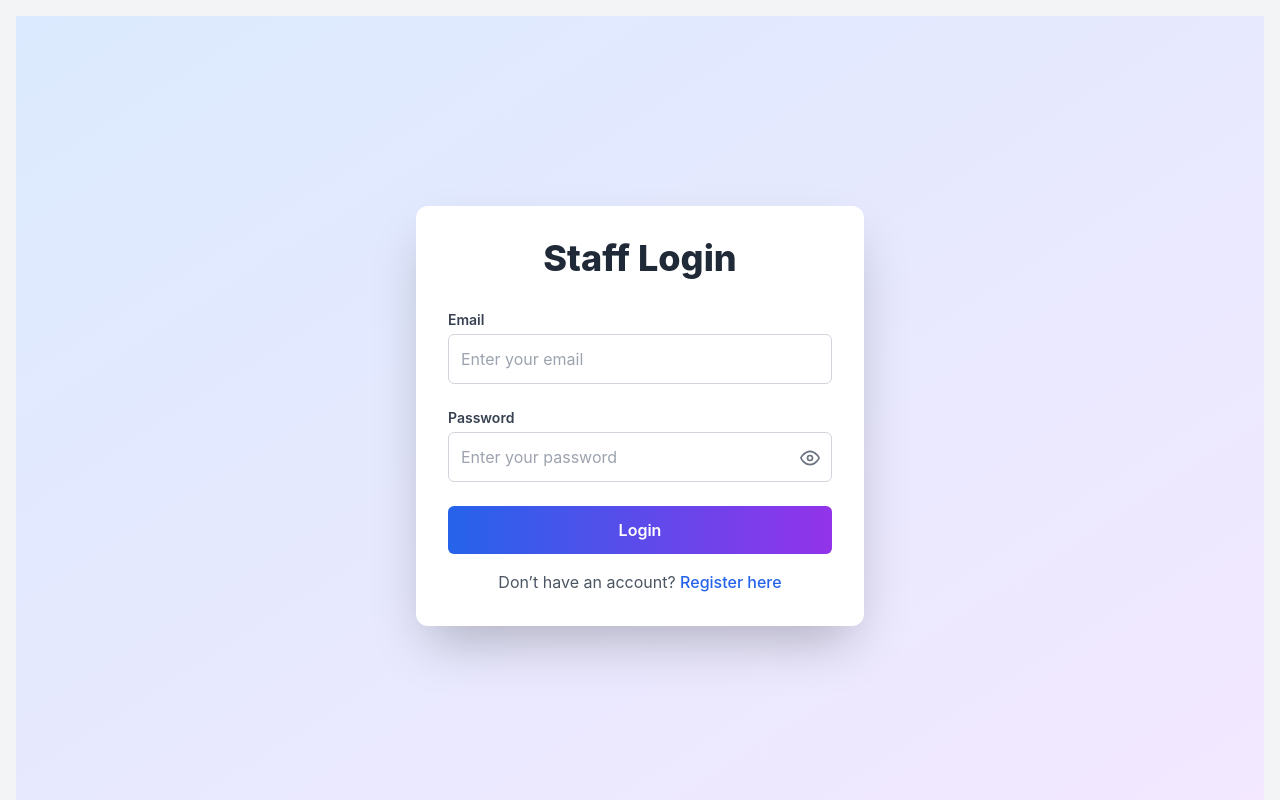
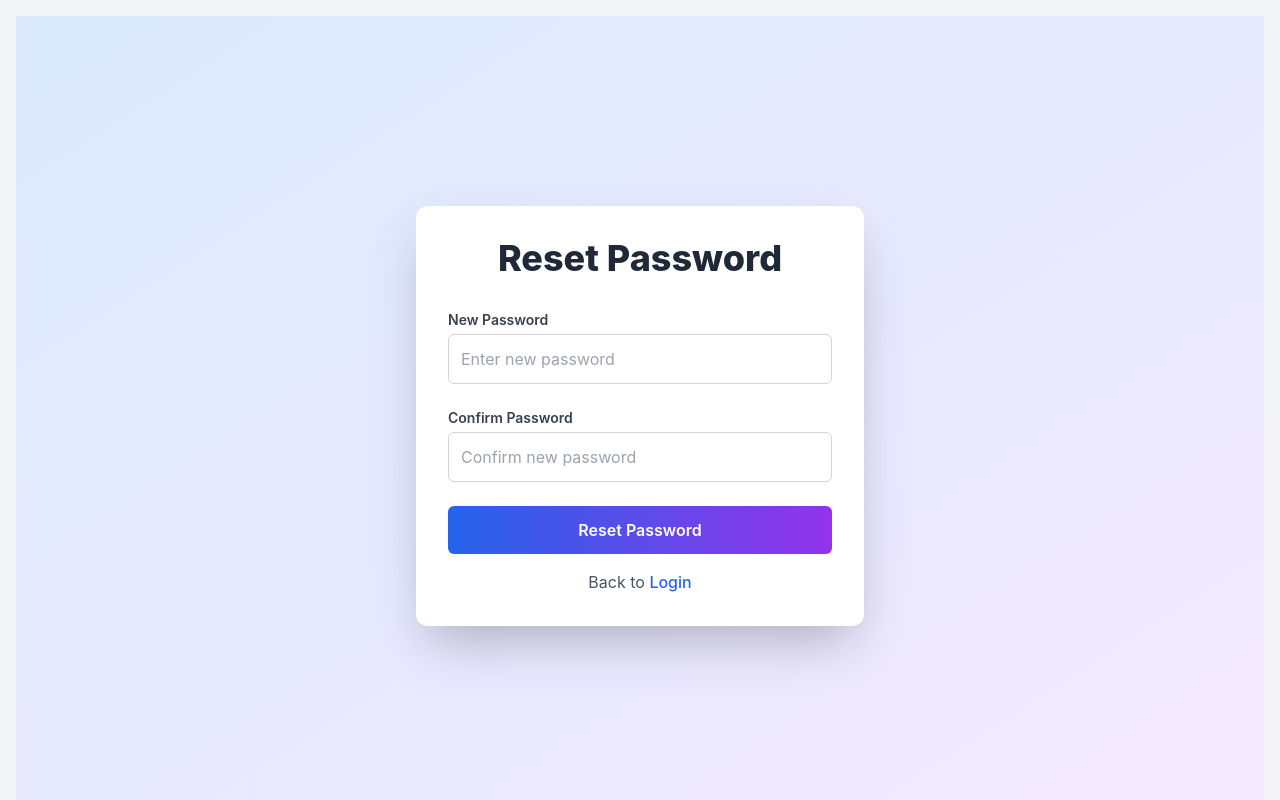
Before and after one commit to sanziv9999/staff-management-system-react-js, a React (Create React App) app: page /reset-password/1 in a window 1280 px wide. Before the commit this address led to /staff-login. Built offline with nearby package versions, Linux system fonts and the light colour scheme.

Commit message:
commit: Add ResetPassword component and routing
- Created ResetPassword.js for new password form
- Added route in App.js for /reset-password/:token

```diff
--- a/src/App.js
+++ b/src/App.js
@@ -13,6 +13,7 @@ import Login from './authentication/Login';
 import UserDashboard from './pages/UserDashboard';
 import StaffLogin from './authentication/StaffLogin';
 import StaffRegistration from './authentication/StaffRegistration';
+import ResetPassword from './authentication/ResetPassword';
 
 function App() {
   const [token, setToken] = useState(() => {
@@ -92,6 +93,7 @@ function App() {
                   <StaffLogin setToken={setToken} setIsStaff={setIsStaff} />
                 }
               />
+              <Route path="/reset-password/:token" element={<ResetPassword />} />
               <Route
                 path="/staff-registration"
                 element={
--- /dev/null
+++ b/src/authentication/ResetPassword.js
@@ -0,0 +1,95 @@
+import React, { useState } from 'react';
+import axios from 'axios';
+import { useParams, useNavigate } from 'react-router-dom';
+import API_BASE_URL from '../api';
+
+function ResetPassword() {
+  const [formData, setFormData] = useState({ new_password: '', confirm_password: '' });
+  const [message, setMessage] = useState('');
+  const [error, setError] = useState('');
+  const { token } = useParams(); // Get token from URL
+  const navigate = useNavigate();
+
+  const handleChange = (e) => {
+    const { name, value } = e.target;
+    setFormData((prev) => ({ ...prev, [name]: value }));
+  };
+
+  const handleSubmit = async (e) => {
+    e.preventDefault();
+    if (formData.new_password !== formData.confirm_password) {
+      setError('Passwords do not match.');
+      return;
+    }
+    try {
+      const response = await axios.post(`${API_BASE_URL}/staff/password_reset/confirm/`, {
+        token,
+        new_password: formData.new_password,
+        confirm_password: formData.confirm_password,
+      });
+      setMessage(response.data.message);
+      setError('');
+      setTimeout(() => navigate('/staff-login'), 2000);
+    } catch (error) {
+      console.error('Reset password error:', error.response?.data || error.message);
+      setError(error.response?.data?.detail || 'Failed to reset password.');
+      setMessage('');
+    }
+  };
+
+  return (
+    <div className="min-h-screen bg-gradient-to-br from-blue-100 to-purple-100 flex items-center justify-center p-6">
+      <div className="bg-white rounded-xl shadow-2xl max-w-md w-full p-8">
+        <h2 className="text-4xl font-extrabold text-center text-gray-800 mb-8">Reset Password</h2>
+        <form onSubmit={handleSubmit} className="space-y-6">
+          <div>
+            <label htmlFor="new_password" className="block text-sm font-semibold text-gray-700 mb-1">
+              New Password
+            </label>
+            <input
+              type="password"
+              id="new_password"
+              name="new_password"
+              placeholder="Enter new password"
+              value={formData.new_password}
+              onChange={handleChange}
+              className="w-full p-3 rounded-md border border-gray-300 focus:ring-2 focus:ring-blue-500 focus:outline-none transition placeholder-gray-400"
+              required
+            />
+          </div>
+          <div>
+            <label htmlFor="confirm_password" className="block text-sm font-semibold text-gray-700 mb-1">
+              Confirm Password
+            </label>
+            <input
+              type="password"
+              id="confirm_password"
+              name="confirm_password"
+              placeholder="Confirm new password"
+              value={formData.confirm_password}
+              onChange={handleChange}
+              className="w-full p-3 rounded-md border border-gray-300 focus:ring-2 focus:ring-blue-500 focus:outline-none transition placeholder-gray-400"
+              required
+            />
+          </div>
+          {error && <p className="text-red-500 text-center font-medium">{error}</p>}
+          {message && <p className="text-green-500 text-center font-medium">{message}</p>}
+          <button
+            type="submit"
+            className="w-full p-3 bg-gradient-to-r from-blue-600 to-purple-600 text-white rounded-md hover:from-blue-700 hover:to-purple-700 transition font-semibold"
+          >
+            Reset Password
+          </button>
+        </form>
+        <p className="text-center text-gray-600 mt-4">
+          Back to{' '}
+          <a href="/staff-login" className="text-blue-600 hover:underline font-medium">
+            Login
+          </a>
+        </p>
+      </div>
+    </div>
+  );
+}
+
+export default ResetPassword;
--- a/src/authentication/StaffLogin.js
+++ b/src/authentication/StaffLogin.js
@@ -8,6 +8,9 @@ function StaffLogin({ setToken, setIsStaff }) {
   const [credentials, setCredentials] = useState({ email: '', password: '' });
   const [error, setError] = useState('');
   const [showPassword, setShowPassword] = useState(false);
+  const [showForgotPassword, setShowForgotPassword] = useState(false);
+  const [forgotEmail, setForgotEmail] = useState('');
+  const [forgotMessage, setForgotMessage] = useState('');
   const navigate = useNavigate();
 
   const handleLogin = async (e) => {
@@ -36,10 +39,34 @@ function StaffLogin({ setToken, setIsStaff }) {
     setShowPassword(!showPassword);
   };
 
+  const handleForgotPassword = async (e) => {
+    e.preventDefault();
+    if (!forgotEmail) {
+      setError('Please enter your email.');
+      return;
+    }
+    try {
+      const response = await axios.post(`${API_BASE_URL}/staff/password_reset/`, { email: forgotEmail });
+      setForgotMessage(response.data.message || 'Password reset link sent to your email.');
+      setError('');
+      setForgotEmail('');
+      setTimeout(() => setShowForgotPassword(false), 2000);
+    } catch (error) {
+      console.error('Forgot password error:', error.response?.data || error.message);
+      const errorMsg = error.response?.data?.email?.[0] || error.response?.data?.detail || error.message;
+      setError('Failed to send reset link: ' + errorMsg);
+    }
+  };
+
   return (
     <div className="min-h-screen bg-gradient-to-br from-blue-100 to-purple-100 flex items-center justify-center p-6">
-      <div className="bg-white rounded-xl shadow-2xl max-w-md w-full p-8">
-        <h2 className="text-4xl font-extrabold text-center text-gray-800 mb-8">Staff Login</h2>
+      <div className="bg-white rounded-xl shadow-2xl max-w-md w-full p-8 relative">
+        <h2 className="text-4xl font-extrabold text-center text-gray-800 mb-8">
+          {showForgotPassword ? 'Reset Password' : 'Staff Login'}
+        </h2>
+
+        {/* Login Form */}
+        {!showForgotPassword ? (
           <form onSubmit={handleLogin} className="space-y-6">
             <div>
               <label htmlFor="email" className="block text-sm font-semibold text-gray-700 mb-1">
@@ -83,13 +110,69 @@ function StaffLogin({ setToken, setIsStaff }) {
             >
               Login
             </button>
+            <p className="text-center text-gray-600">
+              <button
+                type="button"
+                onClick={() => {
+                  setShowForgotPassword(true);
+                  setError('');
+                }}
+                className="text-blue-600 hover:underline font-medium"
+              >
+                Forgot Password?
+              </button>
+            </p>
           </form>
+        ) : (
+          /* Forgot Password Form */
+          <form onSubmit={handleForgotPassword} className="space-y-6">
+            <div>
+              <label htmlFor="forgot_email" className="block text-sm font-semibold text-gray-700 mb-1">
+                Enter your email
+              </label>
+              <input
+                type="email"
+                id="forgot_email"
+                placeholder="Email for password reset"
+                value={forgotEmail}
+                onChange={(e) => setForgotEmail(e.target.value)}
+                className="w-full p-3 rounded-md border border-gray-300 focus:ring-2 focus:ring-blue-500 focus:outline-none transition placeholder-gray-400"
+                required
+              />
+            </div>
+            {error && <p className="text-red-500 text-center font-medium">{error}</p>}
+            {forgotMessage && <p className="text-green-500 text-center font-medium">{forgotMessage}</p>}
+            <button
+              type="submit"
+              className="w-full p-3 bg-gradient-to-r from-blue-600 to-purple-600 text-white rounded-md hover:from-blue-700 hover:to-purple-700 transition font-semibold"
+            >
+              Send Reset Link
+            </button>
+            <p className="text-center text-gray-600">
+              <button
+                type="button"
+                onClick={() => {
+                  setShowForgotPassword(false);
+                  setError('');
+                  setForgotMessage('');
+                }}
+                className="text-blue-600 hover:underline font-medium"
+              >
+                Back to Login
+              </button>
+            </p>
+          </form>
+        )}
+
+        {/* Registration Link */}
+        {!showForgotPassword && (
           <p className="text-center text-gray-600 mt-4">
             Don’t have an account?{' '}
             <a href="/staff-registration" className="text-blue-600 hover:underline font-medium">
               Register here
             </a>
           </p>
+        )}
       </div>
     </div>
   );
```
Lines whose indentation alone changed are shown as unchanged.
